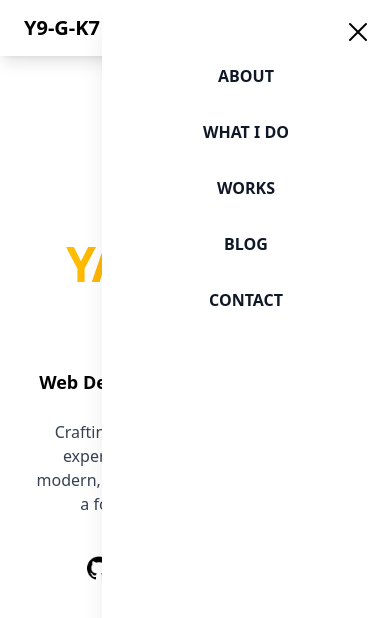
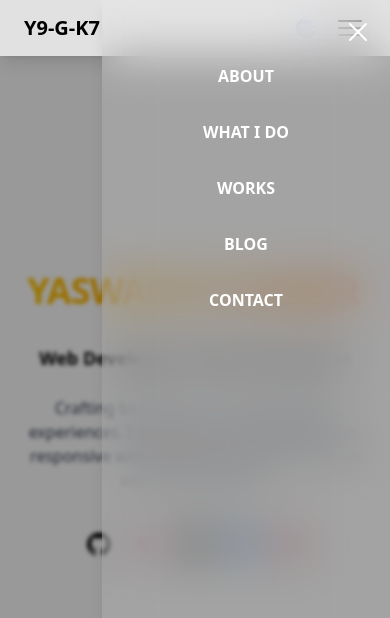
Before and after one commit to yash-b6k/My_portfoy, a React (Vite) app: page / in a window 390 px wide. Both pictures are taken after a click on the button 350 px from the left and 28 px from the top of the page. Shown: the top 618 px of the page. Built offline with nearby package versions, Linux system fonts and the light colour scheme.

Commit message:
Updated navbar, home page, and background image

```diff
--- a/src/components/Navbar.jsx
+++ b/src/components/Navbar.jsx
@@ -17,14 +17,15 @@ export default function Navbar({ theme, toggleTheme, setPage, currentPage, isCon
 
   return (
     <>
+      {/* Top Navbar */}
       <nav
         className={`fixed top-0 left-0 w-full backdrop-blur-md z-50 shadow-lg dark:shadow-2xl dark:shadow-gray-800/50 transition-colors duration-300
           ${
             isContactPage
               ? "bg-transparent"
               : theme === "dark"
-              ? "bg-black"
-              : "bg-white"
+              ? "bg-black/60"
+              : "bg-white/70"
           }`}
       >
         <div className="max-w-7xl mx-auto px-6 py-3 flex items-center justify-between">
@@ -33,7 +34,9 @@ export default function Navbar({ theme, toggleTheme, setPage, currentPage, isCon
             href="#"
             onClick={() => handleLinkClick("home")}
             className={`text-xl font-bold transition-all duration-300 ease-out hover:scale-125  ${
-              theme === "dark" ? "text-white hover:text-white" : "text-black hover:text-black"
+              theme === "dark"
+                ? "text-white hover:text-white"
+                : "text-black hover:text-black"
             }`}
           >
             Y9-G-K7
@@ -51,7 +54,7 @@ export default function Navbar({ theme, toggleTheme, setPage, currentPage, isCon
                 href={`#${item}`}
                 onClick={() => handleLinkClick(item)}
                 className={`${linkClasses} ${
-                  currentPage === item ? "dark:text-shadow-yellow-400" : ""
+                  currentPage === item ? "text-yellow-400" : ""
                 }`}
               >
                 {item.replace(/_/g, " ")}
@@ -67,7 +70,7 @@ export default function Navbar({ theme, toggleTheme, setPage, currentPage, isCon
               {isDarkMode ? (
                 <SunIcon className="h-7 w-7 text-yellow-600 transition-all duration-300 ease-out hover:text-yellow-400 hover:drop-shadow-[0_0_12px_rgba(255,215,0,0.9)]" />
               ) : (
-                <MoonIcon className="h-7 w-7 text-gray-500 transition-all duration-300 ease-out  hover:drop-shadow-[0_0_12px_rgba(255,255,455,0.9)]" />
+                <MoonIcon className="h-7 w-7 text-gray-500 transition-all duration-300 ease-out  hover:drop-shadow-[0_0_12px_rgba(255,255,255,0.9)]" />
               )}
             </button>
           </div>
@@ -98,36 +101,42 @@ export default function Navbar({ theme, toggleTheme, setPage, currentPage, isCon
         </div>
       </nav>
 
-      {/* Mobile Drawer */}
+      {/* Overlay */}
+      {menuOpen && (
+        <div
+          onClick={() => setMenuOpen(false)}
+          className="fixed inset-0 bg-black/40 backdrop-blur-[2px] z-40"
+        />
+      )}
+
+      {/* Glass Drawer */}
       <aside
-        className={`fixed top-0 right-0 h-full w-72 bg-white dark:bg-transparent backdrop-blur-lg z-[60] shadow-xl transition-transform duration-300 ${
-          menuOpen ? "translate-x-0" : "translate-x-full"
-        }`}
+        className={`fixed top-0 right-0 h-full w-72
+        bg-white/10 dark:bg-black/20
+        backdrop-blur-xl
+        shadow-lg z-[60] transition-transform duration-300
+        ${menuOpen ? "translate-x-0" : "translate-x-full"}`}
       >
         <div className="flex justify-end p-4">
           <button onClick={() => setMenuOpen(false)} aria-label="Close menu">
-            <XMarkIcon
-              className={`h-8 w-8 ${theme === "dark" ? "text-white" : "text-black"}`}
-            />
+            <XMarkIcon className="h-8 w-8 text-white" />
           </button>
         </div>
-        <nav className="flex flex-col gap-8 px-6 text-center">
+
+        <nav className="flex flex-col gap-8 px-6 text-center text-white">
           {["about", "what_i_do", "works", "blog", "contact"].map((item) => (
             <a
               key={item}
               href={`#${item}`}
               onClick={() => handleLinkClick(item)}
               className={`${linkClasses} ${
-                currentPage === item
-                  ? "text-yellow-400 dark:text-yellow-400"
-                  : ""
+                currentPage === item ? "text-yellow-400" : ""
               }`}
             >
               {item.replace(/_/g, " ")}
             </a>
           ))}
         </nav>
-
       </aside>
     </>
   );
--- a/src/pages/Home.jsx
+++ b/src/pages/Home.jsx
@@ -21,7 +21,7 @@ export default function Home({ theme }) {
     const revealInterval = totalDuration / nameToDisplay.length;
 
     const scrambleIntervalId = setInterval(() => {
-      setDisplayedName(prevName => {
+      setDisplayedName(() => {
         let newName = "";
         for (let i = 0; i < nameToDisplay.length; i++) {
           if (i < revealedIndex) {
@@ -53,22 +53,31 @@ export default function Home({ theme }) {
   return (
     <div className="flex flex-col items-center justify-center min-h-[calc(100vh-200px)] text-center px-4">
       <div className="max-w-3xl">
-        <h1 className="text-5xl md:text-7xl font-extrabold tracking-tight bg-clip-text text-transparent bg-gradient-to-r from-yellow-400 to-orange-500 dark:from-yellow-300 dark:to-orange-400 p-4">
+
+        {/* FIX: reserve space + nowrap + responsive text */}
+        <h1 className="min-h-[80px] text-4xl sm:text-5xl md:text-7xl font-extrabold tracking-tight whitespace-nowrap bg-clip-text text-transparent bg-gradient-to-r from-yellow-400 to-orange-500 dark:from-yellow-300 dark:to-orange-400 p-4">
           {displayedName}
-          <span className={`inline-block w-1 h-10 ${
-            theme === 'dark' ? 'bg-white' : 'bg-black'
+          <span
+            className={`inline-block w-1 h-10 ${
+              theme === "dark" ? "bg-white" : "bg-black"
             } animate-blink transition-opacity duration-300 ${
-            isTypingComplete ? 'opacity-0' : 'opacity-100'
-          }`}></span>
+              isTypingComplete ? "opacity-0" : "opacity-100"
+            }`}
+          ></span>
         </h1>
-        <p className={`mt-4 text-lg md:text-2xl font-semibold ${
-          theme === 'dark' ? 'text-white' : 'text-black'
-        }`}>
+
+        <p
+          className={`mt-4 text-lg md:text-2xl font-semibold ${
+            theme === "dark" ? "text-white" : "text-black"
+          }`}
+        >
           Web Developer & UI/UX Enthusiast
         </p>
-        <p className={`mt-6 max-w-2xl mx-auto text-base md:text-lg  ${
-          theme === 'dark' ? 'text-gray-300' : 'text-gray-700'
-        }`}>
+        <p
+          className={`mt-6 max-w-2xl mx-auto text-base md:text-lg  ${
+            theme === "dark" ? "text-gray-300" : "text-gray-700"
+          }`}
+        >
           Crafting beautiful and intuitive digital experiences. I specialize in
           building modern, responsive web applications with a focus on
           user-centric design.
@@ -81,7 +90,7 @@ export default function Home({ theme }) {
             href="https://github.com/yash-b6k"
             target="_blank"
             rel="noopener noreferrer"
-    className="transition-transform rounded-full hover:scale-120 ${theme === 'dark' ? bg-white : ''}"
+            className="transition-transform hover:scale-120"
           >
             <img src={Github} alt="GitHub" className="w-6 h-6" />
           </a>
@@ -126,8 +135,6 @@ export default function Home({ theme }) {
             <img src={Pintrest} alt="Pinterest" className="w-6 h-6" />
           </a>
         </div>
-
-
       </div>
     </div>
   );
```
Also changed, not shown: public/assets/Firewatch-D1.jpg, 1 other file (tests, documents, lock files or other folders). Lines whose indentation alone changed are shown as unchanged.
